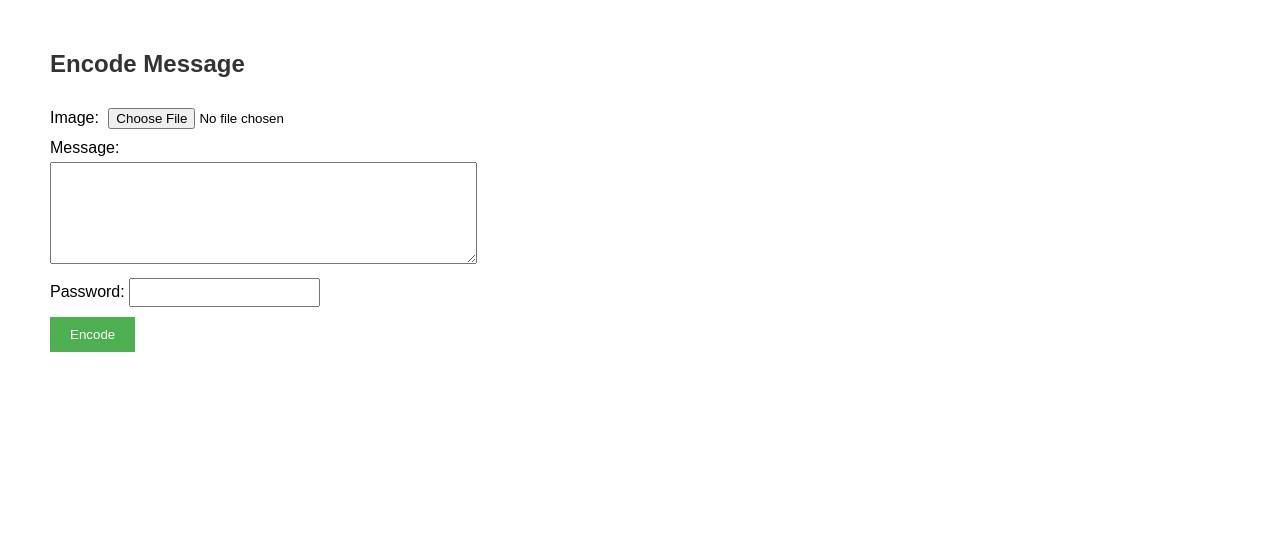
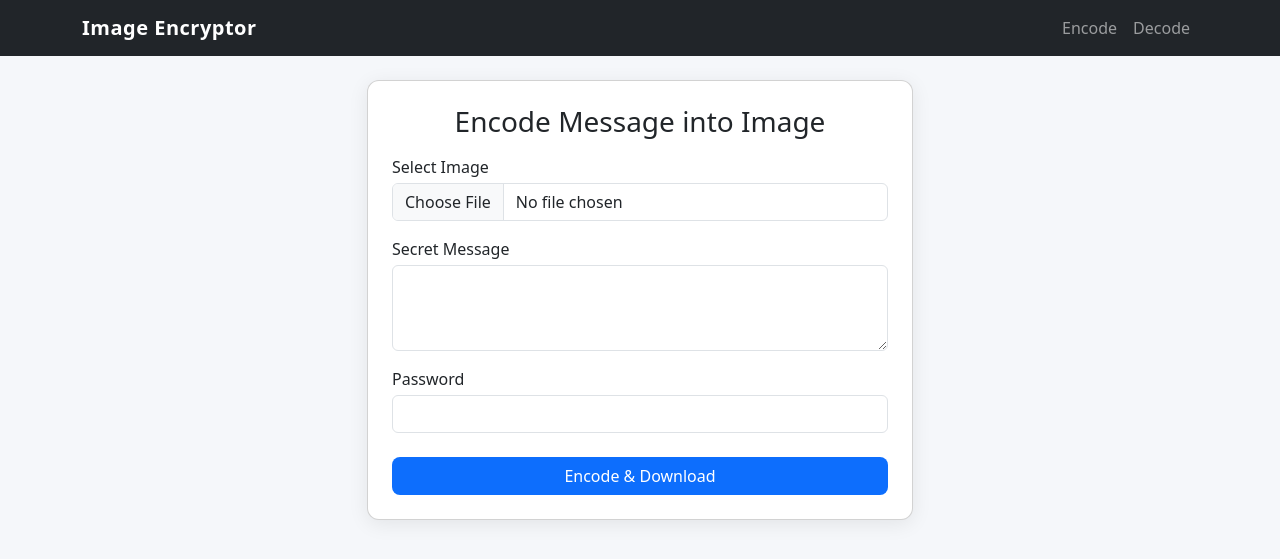
Before and after one commit to Nitesh-K1/encryptor, a Flask app: page /encode in a window 1280 px wide. Shown: the top 559 px of the page. Run offline with Flask 3, Linux system fonts and the light colour scheme.

Commit message:
feat: imporved ui

```diff
--- /dev/null
+++ b/templates/base.html
@@ -0,0 +1,52 @@
+<!DOCTYPE html>
+<html lang="en">
+<head>
+<meta charset="UTF-8">
+<title>Image Encryptor</title>
+<meta name="viewport" content="width=device-width, initial-scale=1">
+
+<link href="https://cdn.jsdelivr.net/npm/bootstrap@5.3.3/dist/css/bootstrap.min.css" rel="stylesheet">
+
+<style>
+body {
+    background: #f5f7fa;
+}
+.navbar-brand {
+    font-weight: 600;
+    letter-spacing: .5px;
+}
+.card {
+    border-radius: 12px;
+    box-shadow: 0 4px 20px rgba(0,0,0,0.08);
+}
+.btn-custom {
+    background: #0d6efd;
+    color: #fff;
+    border-radius: 8px;
+}
+.btn-custom:hover {
+    background: #0b5ed7;
+}
+</style>
+</head>
+
+<body>
+
+<nav class="navbar navbar-expand-lg navbar-dark bg-dark mb-4">
+    <div class="container">
+        <a class="navbar-brand" href="/">Image Encryptor</a>
+        <div class="collapse navbar-collapse">
+            <ul class="navbar-nav ms-auto">
+                <li class="nav-item"><a class="nav-link" href="/encode">Encode</a></li>
+                <li class="nav-item"><a class="nav-link" href="/decode">Decode</a></li>
+            </ul>
+        </div>
+    </div>
+</nav>
+
+<div class="container">
+    {% block content %}{% endblock %}
+</div>
+
+</body>
+</html>
--- a/templates/encode.html
+++ b/templates/encode.html
@@ -1,14 +1,25 @@
-<!DOCTYPE html>
-<html>
-  <link rel="stylesheet" href="{{ url_for('static', filename='style.css') }}" />
-  <body>
-    <h2>Encode Message</h2>
-    <form method="post" enctype="multipart/form-data">
-      Image: <input type="file" name="image" required /><br />
-      Message:<br />
-      <textarea name="message" rows="6" cols="50" required></textarea><br />
-      Password: <input type="password" name="password" required /><br />
-      <input type="submit" value="Encode" />
-    </form>
-  </body>
-</html>
+{% extends "base.html" %}
+{% block content %}
+
+<div class="row justify-content-center">
+    <div class="col-md-6">
+        <div class="card p-4">
+            <h3 class="mb-3 text-center">Encode Message into Image</h3>
+
+            <form method="POST" enctype="multipart/form-data">
+                <label class="mb-1">Select Image</label>
+                <input type="file" name="image" class="form-control mb-3" required>
+
+                <label class="mb-1">Secret Message</label>
+                <textarea name="message" rows="3" class="form-control mb-3" required></textarea>
+
+                <label class="mb-1">Password</label>
+                <input type="password" name="password" class="form-control mb-4" required>
+
+                <button class="btn btn-custom w-100">Encode & Download</button>
+            </form>
+        </div>
+    </div>
+</div>
+
+{% endblock %}
```
Also changed, not shown: templates/decode.html (+22 -12 lines), templates/index.html (+12 -12 lines), templates/result.html (+15 -9 lines).
